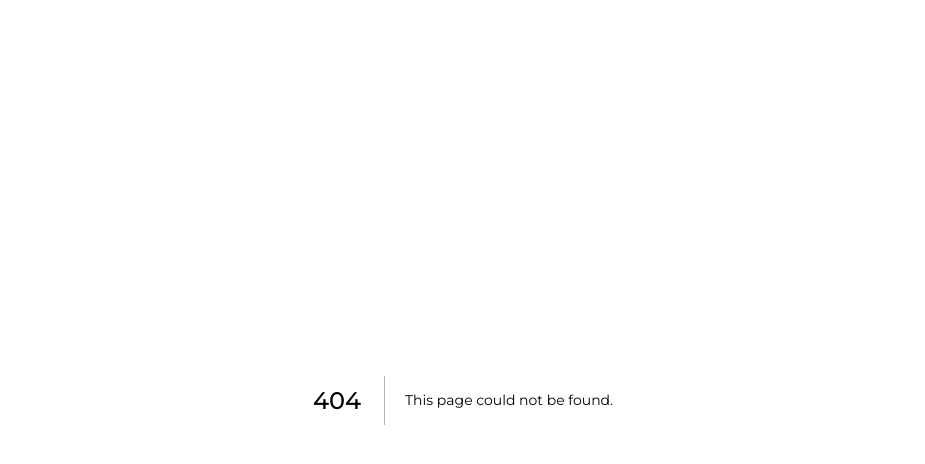
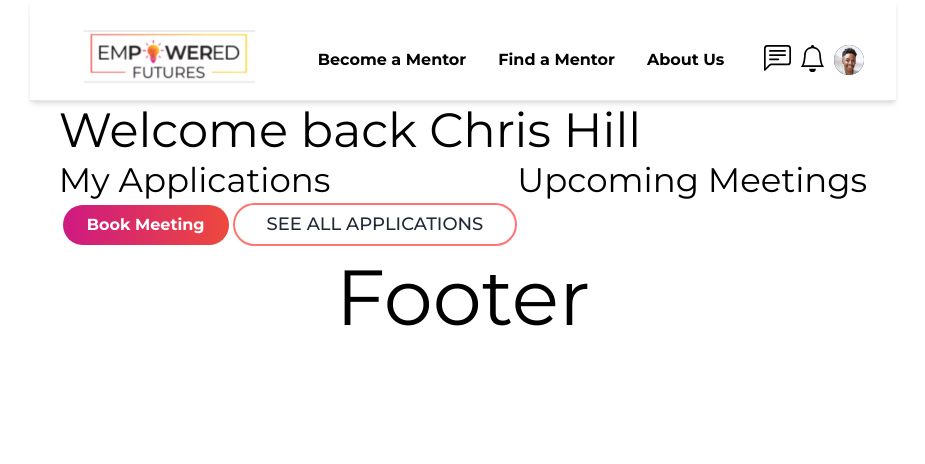
Before and after one commit to JasonXB/EF_Clone, a Next.js app: page /mentee in a window 1280 px wide. Before the commit this address had no page. Shown: the top 464 px of the page, without its empty margins (177-1102 px from the left). Built offline with nearby package versions, Linux system fonts and the light colour scheme; what tw-elements would draw is missing.

Commit message:
Built a reusable gradient progress bar

```diff
--- /dev/null
+++ b/pages/mentee/index.tsx
@@ -0,0 +1,88 @@
+import React from 'react';
+import Layout from '../../src/components/Layout';
+import Image from 'next/image';
+import Button from '../../src/components/buttons/reusable-buttons';
+import gradientPercentBar from '../../src/components/percentBar/gradient-percent-bar';
+
+/* ASSUMPTION MADE (affects logic in this webpage)
+There are 3 possible status values for application status
+1) Application Approved (shown on adobe)
+2) Application Viewed (shown on adobe)
+3) Application Sent (Assumption**)
+If this assumption is incorrect, contact Jason B for a hotfix
+*/
+export default function index() {
+  //! The number of applications must range from 0 to 3max
+  //! Render a visual for no applications or meetings yet (test out)
+  // Mock data all grouped in the following objects
+  const mock = {
+    username: 'Chris Hill',
+    meetings: [
+      {
+        mentorName: 'Darra Wittney',
+        position: 'CEO at SpaceX',
+        profilePicture: (
+          <Image
+            src="/src/components/temp-assets/elon-profile.jpg"
+            alt="elon musk pfp"
+          />
+        ),
+        date: '10th Oct 2022',
+        time: '10:00am to 11:00am EST',
+      },
+      {
+        mentorName: 'Darra Wittney',
+        position: 'CEO at SpaceX',
+        profilePicture: (
+          <Image
+            src="/src/components/temp-assets/elon-profile.jpg"
+            alt="elon musk pfp"
+          />
+        ),
+        date: '10th Oct 2022',
+        time: '10:00am to 11:00am EST',
+      },
+    ],
+    applications: [
+      {
+        mentorName: 'Darra Wittney',
+        status: 'Application Approved',
+        percentage: function () {
+          if (this.status === 'Application Approved') return 100;
+          else if ('Application Viewed') return 33;
+          else return 0;
+        },
+      },
+      {
+        mentorName: 'Elon Musk',
+        status: 'Application Viewed',
+        percentage: function () {
+          if (this.status === 'Application Approved') return 100;
+          else if ('Application Viewed') return 33;
+          else return 0;
+        },
+      },
+    ],
+  };
+
+  return (
+    <Layout>
+      <h3>Welcome back {mock.username}</h3>
+      <section className="flex flex-row">
+        <div>
+          <h4>My Applications</h4>
+          <Button>Book Meeting</Button>
+          <button
+            type="button"
+            className="inline-block text-lg px-8 py-2 border-2 border-[#ff7474] text-gray-800 font-medium leading-tight uppercase rounded-full"
+          >
+            See all applications
+          </button>
+        </div>
+        <div>
+          <h4>Upcoming Meetings</h4>
+        </div>
+      </section>
+    </Layout>
+  );
+}
--- /dev/null
+++ b/src/components/percentBar/gradient-percent-bar.tsx
@@ -0,0 +1,28 @@
+import React from 'react';
+interface props {
+  variant: 'blue' | 'pink' | 'gray';
+}
+export default function gradientPercentBar(props: props) {
+  if (props.variant === 'blue') {
+    return (
+      <div className="w-full h-5 mb-6 rounded-full bg-[#DAECFA]">
+        <div className="bg-gradient-to-r from-[#8DC3ED] to-[#0B066E] h-5 w-3/5 rounded-full"></div>
+      </div>
+    );
+  }
+  if (props.variant === 'pink') {
+    return (
+      <div className="w-full h-5 mb-6 rounded-full bg-[#DAECFA]">
+        <div className="bg-gradient-to-r from-[#E1589A] to-[#CE1982] h-5 w-full rounded-full"></div>
+      </div>
+    );
+  }
+  if (props.variant === 'gray') {
+    return (
+      <div className="w-full h-5 mb-6 rounded-full bg-[#e5e7eb]">
+        <div className="h-5 w-3/5 rounded-full"></div>
+      </div>
+    );
+  }
+  return null;
+}
--- a/styles/globals.css
+++ b/styles/globals.css
@@ -9,7 +9,7 @@ Each element I set defaults for has an Adobe link at the bottom where I got the
 */
 @layer base {
   /* prettier-ignore */
-  h1, h2, h3, h4, h5, h6, p, caption, li {
+  * {
     font-family: 'Montserrat', sans-serif;
   }
   h1 {
```
Also changed, not shown: src/components/temp-assets/elon-profile.jpg (added).
